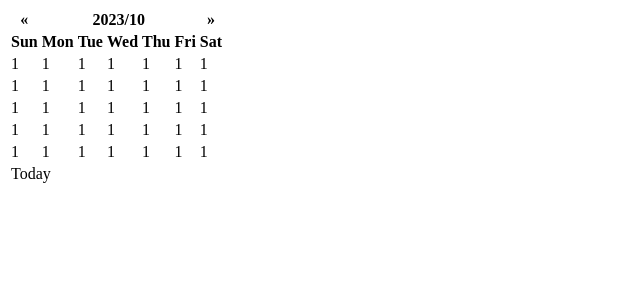
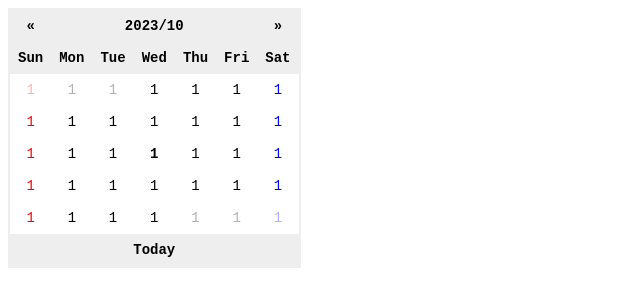
Before and after one commit to nata1228/JS_calendar, a plain HTML site: page index.html in a window 1280 px wide. Shown: the whole page, without its empty margins (0-640 px from the left). Drawn offline with Linux system fonts and the light colour scheme.

Commit message:
add style.css

```diff
--- /dev/null
+++ b/css/style.css
@@ -0,0 +1,49 @@
+@charset "UTF-8";
+
+body {
+    font-family: 'Courier New', monospace;
+    font-size: 14px;
+}
+
+table {
+    border-collapse: collapse;
+    border: 2px solid #eee;
+}
+
+thead,
+tfoot {
+    background: #eee;
+}
+
+th,
+td {
+    padding: 8px;
+    text-align: center;
+}
+
+tbody td:first-child {
+    color: red;
+}
+
+tbody td:last-child {
+    color: blue;
+}
+
+tfoot {
+    font-weight: bold;
+}
+
+td.disabled {
+    opacity: .3;
+}
+
+td.today {
+    font-weight: bold;
+}
+
+#prev,
+#next,
+#today {
+    cursor: pointer;
+    user-select: none;
+}
--- a/index.html
+++ b/index.html
@@ -5,6 +5,7 @@
     <meta charset="UTF-8">
     <meta name="viewport" content="width=device-width, initial-scale=1.0">
     <title>Calendar</title>
+    <link rel="stylesheet" href="css/style.css">
 </head>
 
 <body>
@@ -27,9 +28,9 @@
         </thead>
         <tbody>
             <tr>
-                <td>1</td>
-                <td>1</td>
-                <td>1</td>
+                <td class="disabled">1</td>
+                <td class="disabled">1</td>
+                <td class="disabled">1</td>
                 <td>1</td>
                 <td>1</td>
                 <td>1</td>
@@ -48,7 +49,7 @@
                 <td>1</td>
                 <td>1</td>
                 <td>1</td>
-                <td>1</td>
+                <td class="today">1</td>
                 <td>1</td>
                 <td>1</td>
                 <td>1</td>
@@ -67,9 +68,9 @@
                 <td>1</td>
                 <td>1</td>
                 <td>1</td>
-                <td>1</td>
-                <td>1</td>
-                <td>1</td>
+                <td class="disabled">1</td>
+                <td class="disabled">1</td>
+                <td class="disabled">1</td>
             </tr>
         </tbody>
         <tfoot>
```
